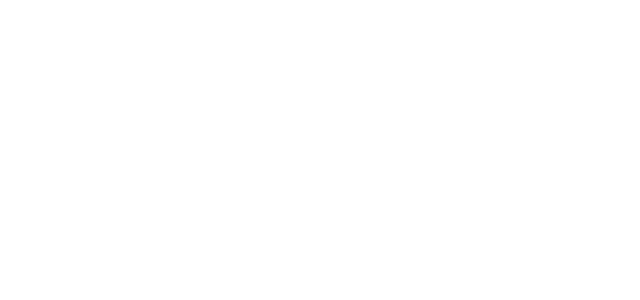
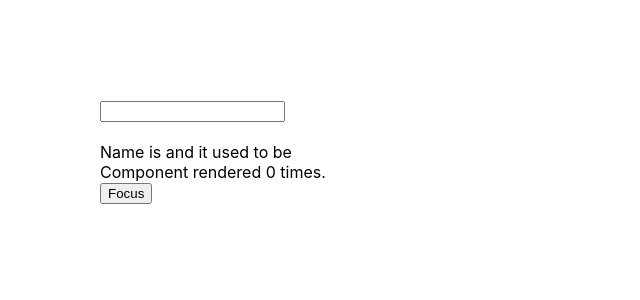
Before and after one commit to pavelchlebek/React-Typescript, a React (Create React App) app: page /useRef in a window 1280 px wide. Before the commit this address had no page. Shown: the top 300 px of the page, without its empty margins (0-640 px from the left). Built offline with nearby package versions, Linux system fonts and the light colour scheme.

Commit message:
Add UseMemo.tsx and UseRef.tsx

```diff
--- a/src/App.tsx
+++ b/src/App.tsx
@@ -16,7 +16,9 @@ import { RandomUser } from './components/screens/RandomUser/RandomUser';
 import { TodoApp } from './components/screens/TodoApp/TodoApp';
 import { TSScreen } from './components/screens/TSScreen';
 import { UseEffect } from './components/screens/UseEffect/UseEffect';
+import { UseMemo } from './components/screens/UseMemo';
 import { UseReducer } from './components/screens/UseReducer';
+import { UseRef } from './components/screens/UseRef';
 import { ContextApp } from './ContextApp';
 
 function App() {
@@ -35,6 +37,8 @@ function App() {
         <Route path="/countrySeeker" element={<CountrySeeker />} />
         <Route path="/jsFeatures" element={<JSFeatures />} />
         <Route path="/photoEditor" element={<PhotoEditor />} />
+        <Route path="/useRef" element={<UseRef />} />
+        <Route path="/useMemo" element={<UseMemo />} />
       </Routes>
     </BrowserRouter>
   )
--- /dev/null
+++ b/src/components/screens/UseMemo.tsx
@@ -0,0 +1,37 @@
+import * as React from 'react';
+
+type TProps = NoChildren
+
+export const UseMemo: React.FC<TProps> = () => {
+  const [number, setNumber] = React.useState(0)
+  const [dark, setDark] = React.useState(false)
+  // use only when I need performance benefits (useMemo comes with overhead: calling useMemo() on every render, etc..)
+  const doubleNumber = React.useMemo(() => {
+    return slowFunction(number)
+  }, [number])
+
+  const themeStyles: React.CSSProperties = React.useMemo(() => {
+    return {
+      backgroundColor: dark ? "black" : "white",
+      color: dark ? "white" : "black",
+    }
+  }, [dark])
+
+  React.useEffect(() => {
+    console.log("Theme changed")
+  }, [themeStyles]) // without memoizing themeStyles object, this effect runs on every render because themeStyles reference different thing in memory
+
+  return (
+    <div style={{ margin: "100px" }}>
+      <input type="number" value={number} onChange={(e) => setNumber(parseInt(e.target.value))} />
+      <button onClick={() => setDark((prevDark) => !prevDark)}>Change Theme</button>
+      <div style={themeStyles}>{doubleNumber}</div>
+    </div>
+  )
+}
+
+function slowFunction(num: number) {
+  console.log("Calling Slow function")
+  for (let i = 0; i < 1000000000; i++) {}
+  return num * 2
+}
--- /dev/null
+++ b/src/components/screens/UseRef.tsx
@@ -0,0 +1,36 @@
+import * as React from 'react';
+
+type TProps = NoChildren
+
+export const UseRef: React.FC<TProps> = () => {
+  const [name, setName] = React.useState("")
+  const counter = React.useRef(0) // persist between renders but does not cause the component to rerender
+  const inputRef = React.useRef<HTMLInputElement>(null)
+
+  const prevName = React.useRef("")
+
+  React.useEffect(() => {
+    counter.current = counter.current + 1
+  })
+
+  React.useEffect(() => {
+    prevName.current = name
+  }, [name])
+
+  const handleClick = () => {
+    if (inputRef.current) {
+      inputRef.current.focus()
+    }
+  }
+
+  return (
+    <div style={{ margin: "100px" }}>
+      <input ref={inputRef} type="text" onChange={(e) => setName(e.target.value)} />
+      <div>
+        Name is {name} and it used to be {prevName.current}
+      </div>
+      <div>Component rendered {counter.current} times.</div>
+      <button onClick={handleClick}>Focus</button>
+    </div>
+  )
+}
```
